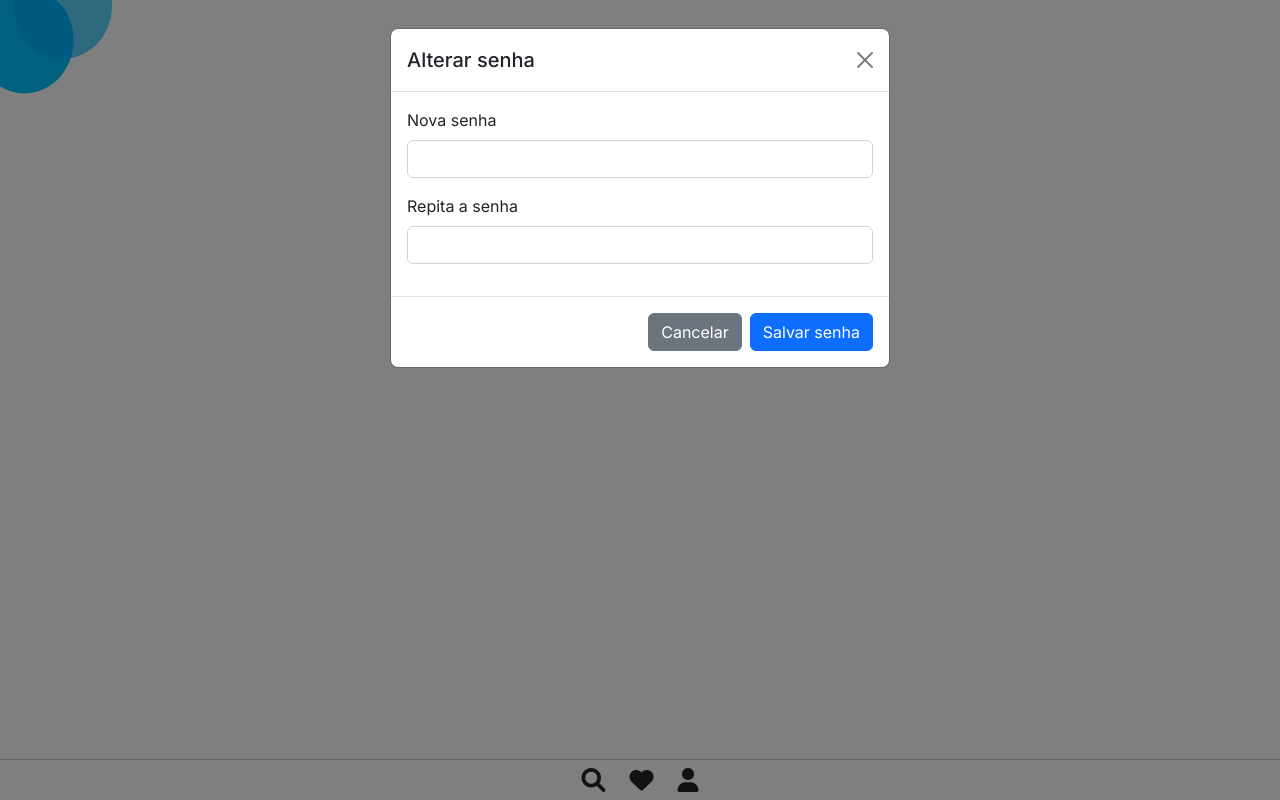
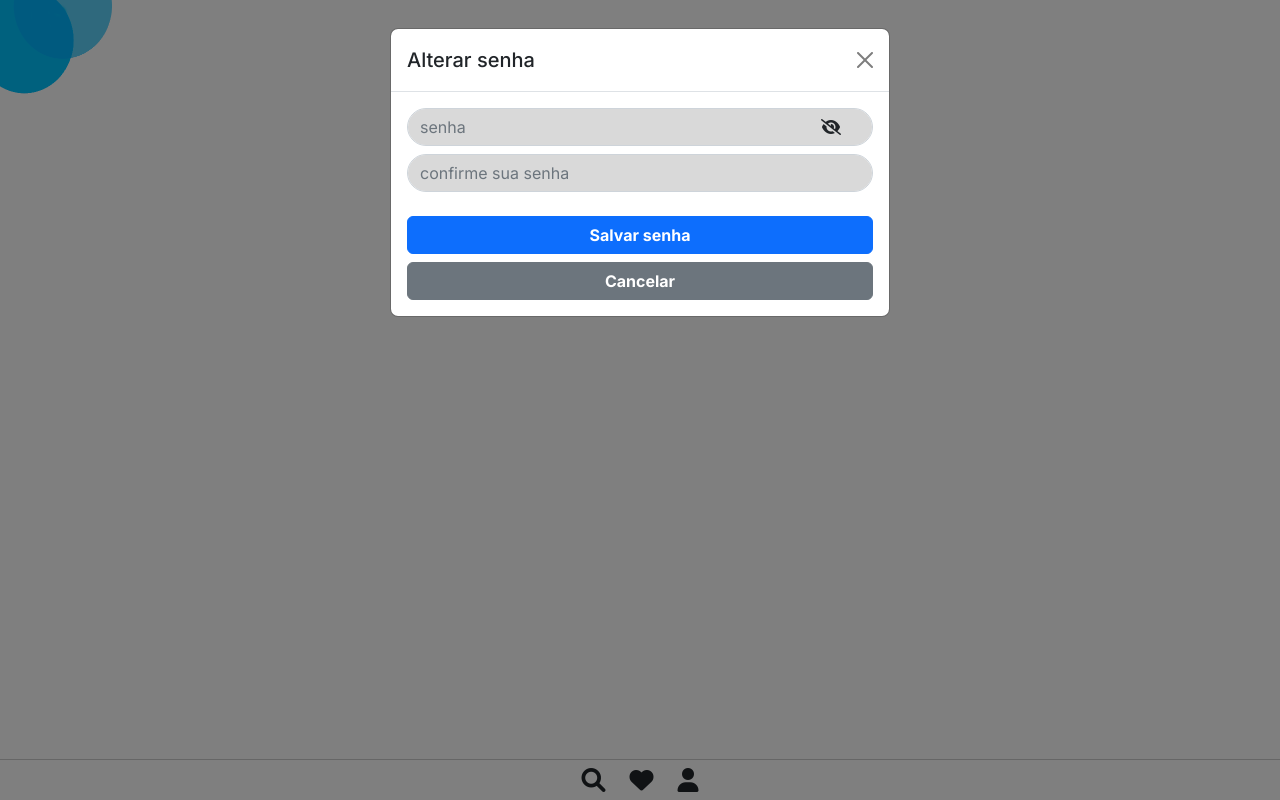
Before and after one commit to Erich-z/UC-Senac2, a PHP site: page /pages/edit-profile.html in a window 1280 px wide, after a click on "Alterar senha". Run offline with PHP 8.4, Linux system fonts and the light colour scheme.

Commit message:
edit-profile

```diff
--- a/css/style.css
+++ b/css/style.css
@@ -1,7 +1,8 @@
 body {
   font-family: "Inter", sans-serif;
 }
-body .user-profile .fa-envelope, body .user-profile .fa-sign-out-alt {
+body .user-profile .fa-envelope,
+body .user-profile .fa-sign-out-alt {
   font-size: 1.3rem;
 }
 body .img-user {
@@ -140,6 +141,13 @@ body main .container .card .menu {
   line-height: 1.2;
 }
 
+.change-password {
+  position: relative;
+}
+.change-password .eye-icon {
+  right: 2rem !important;
+}
+
 .tab {
   padding: 0.5rem 0;
   position: fixed;
--- a/css/style.scss
+++ b/css/style.scss
@@ -1,4 +1,4 @@
-$backgroundInput:#D9D9D9;
+$backgroundInput: #D9D9D9;
 $sm: 576px;
 $md: 768px;
 $lg: 992px;
@@ -11,41 +11,50 @@ $xxl: 1400px;
 
 
 body {
-    .user-profile{
-        .fa-envelope, .fa-sign-out-alt{
+    .user-profile {
+
+        .fa-envelope,
+        .fa-sign-out-alt {
             font-size: 1.3rem;
 
         }
 
     }
 
-    .img-user{
+    .img-user {
 
-        width:9rem ;
+        width: 9rem;
     }
-    .search-input{
+
+    .search-input {
         border-right: none;
-        border-radius:10rem 0rem 0rem 10rem !important ;
+        border-radius: 10rem 0rem 0rem 10rem !important;
     }
-    .search-input-left{
+
+    .search-input-left {
         border-left: none;
         background-color: transparent;
-        border-radius:0rem 10rem 10rem 0rem !important ;
+        border-radius: 0rem 10rem 10rem 0rem !important;
     }
-    font-family: 'Inter', sans-serif;
-    .login-page{
+
+    font-family: 'Inter',
+    sans-serif;
+
+    .login-page {
         height: 100vh;
         display: flex;
         flex-direction: column;
-        justify-content:center ;
-        &{
+        justify-content: center;
+
+        & {
             @media (min-width:$xl) {
-               width:500px !important;
+                width: 500px !important;
             }
         }
 
 
     }
+
     .logo-text {
         color: #1c1c1c;
         font-weight: 900;
@@ -57,20 +66,22 @@ body {
     }
 
     .login {
-        .eye-icon{
+        .eye-icon {
             position: absolute;
             top: .7rem;
             right: 1rem;
         }
+
         .form-outline {
 
             .form-notch {
                 display: none;
             }
         }
-        .invalid-feedback{
+
+        .invalid-feedback {
             margin-top: -1rem;
-            position:relative;
+            position: relative;
         }
 
         input {
@@ -115,9 +126,10 @@ body {
                 height: 1px;
                 color: #000;
                 background: #ccc;
+
                 @media (min-width:$xl) {
-                    width:42% !important;
-                 }
+                    width: 42% !important;
+                }
 
             }
 
@@ -130,9 +142,10 @@ body {
                 height: 1px;
                 color: #000;
                 background: #ccc;
+
                 @media (min-width:$xl) {
-                    width:42% !important;
-                 }
+                    width: 42% !important;
+                }
             }
 
         }
@@ -167,37 +180,50 @@ body {
     }
 }
 
-.home-page{
+.home-page {
 
-    img{
+    img {
         border-radius: 1.4rem;
     }
 
-    .card{
-        &:last-child{
+    .card {
+        &:last-child {
             padding-bottom: 3rem;
         }
+
         border: none;
 
-        .card-body{
-            padding:0 .6rem;
+        .card-body {
+            padding: 0 .6rem;
         }
-        .card-title{
+
+        .card-title {
             font-size: 16px;
             font-weight: 700;
             margin: 0;
             line-height: 1.2;
 
         }
-        .card-text{
+
+        .card-text {
             margin: 0;
             padding: 0;
             line-height: 1.2;
         }
     }
+
 }
 
-.tab{
+.change-password {
+    position: relative;
+
+
+    .eye-icon {
+        right: 2rem !important;
+    }
+}
+
+.tab {
     padding: .5rem 0;
     position: fixed;
     bottom: 0;
--- a/pages/edit-profile.html
+++ b/pages/edit-profile.html
@@ -35,6 +35,7 @@
     <main class=" mt-5 container">
         <div class="d-flex align-items-center justify-content-center">
             <img src="/img/65265871.jpg" alt="" class="rounded-circle img-fluid img-user opacity-75" />
+
             <div class="ms-3">
                 <p class="fw-bold mb-0">Jubileu Roberto</p>
             </div>
@@ -42,8 +43,8 @@
         <div class="mt-4 gap-3 d-flex flex-column align-items-center ">
             <!-- Button trigger modal -->
             <button id="button" type="button" class="btn btn-primary border-0" data-bs-toggle="modal"
-                data-bs-target="#staticBackdrop" style="background-color: #5AC1FB; width: 18rem;">Anunciar
-                imovel</button>
+                data-bs-target="#staticBackdrop"
+                style="background-color: #5AC1FB; width: 18rem; text-align: left">Alterar senha</button>
 
             <!-- Modal -->
             <div class="modal fade" id="staticBackdrop" data-bs-backdrop="static" data-bs-keyboard="false" tabindex="-1"
@@ -55,56 +56,87 @@
                             <button type="button" class="btn-close" data-bs-dismiss="modal" aria-label="Close"></button>
                         </div>
                         <div class="modal-body">
-
-                            <form>
-                                <div class="mb-3">
-                                  <label for="exampleInputEmail1" class="form-label">Nova senha</label>
-                                  <input type="email" class="form-control" id="exampleInputEmail1" aria-describedby="emailHelp">
+                            <form action="#" method="post" class="needs-validation" novalidate>
+                                <div class="login d-grid gap-2 change-password">
+                                    <div class="form-outline">
+                                        <input type="password" id="formPassword" class="form-control rounded-pill "
+                                            placeholder="senha" required />
+                                        <div class="invalid-feedback ms-2 mt-2">Por favor, insira sua senha</div>
+                                        <i class="fas eye-icon fa-eye-slash"></i>
+                                    </div>
+                                    <div class="form-outline">
+                                        <input type="password" id="formPassword" class="form-control rounded-pill "
+                                            placeholder="confirme sua senha" required />
+                                        <div class="invalid-feedback ms-2 mt-2">Por favor, confirme sua senha</div>
+                                    </div>
+                                </div>
+                                <div class="d-grid gap-2 buttons-login pt-2">
+                                    <button type="submit" class="btn btn-primary enter-button  mt-3">
+                                        Salvar senha
+                                    </button>
+                                    <button type="button" class="btn btn-secondary"
+                                        data-bs-dismiss="modal">Cancelar</button>
 
                                 </div>
-                                <div class="mb-3">
-                                  <label for="exampleInputPassword1" class="form-label">Repita a senha</label>
-                                  <input type="password" class="form-control" id="exampleInputPassword1">
-                                </div>
+                            </form>
+                        </div>
 
-
-                              </form>
-                        </div>
-                        <div class="modal-footer">
-                            <button type="button" class="btn btn-secondary" data-bs-dismiss="modal">Cancelar</button>
-                            <button type="button" class="btn btn-primary">Salvar senha</button>
-                        </div>
                     </div>
                 </div>
             </div>
 
             <button id="button" type="button" class="btn btn-primary border-0" data-bs-toggle="modal"
-                data-bs-target="#staticBackdrop" style="background-color: #5AC1FB; width: 18rem;">Anunciar
-                imovel</button>
+                data-bs-target="#staticBackdrop2"
+                style="background-color: #5AC1FB; width: 18rem; text-align: left;">Alterar
+                email</button>
 
             <!-- Modal -->
-            <div class="modal fade" id="staticBackdrop" data-bs-backdrop="static" data-bs-keyboard="false" tabindex="-1"
-                aria-labelledby="staticBackdropLabel" aria-hidden="true">
+            <div class="modal fade" id="staticBackdrop2" data-bs-backdrop="static" data-bs-keyboard="false"
+                tabindex="-1" aria-labelledby="staticBackdropLabel" aria-hidden="true">
                 <div class="modal-dialog">
                     <div class="modal-content">
                         <div class="modal-header">
-                            <h5 class="modal-title" id="staticBackdropLabel">Alterar senha</h5>
+                            <h5 class="modal-title " id="staticBackdropLabe2">Alterar email</h5>
                             <button type="button" class="btn-close" data-bs-dismiss="modal" aria-label="Close"></button>
                         </div>
+
                         <div class="modal-body">
-                            ...
-                        </div>
-                        <div class="modal-footer">
-                            <button type="button" class="btn btn-secondary" data-bs-dismiss="modal">Cancelar</button>
-                            <button type="button" class="btn btn-primary">Salvar senha</button>
+                            <form action="#" method="post" class="needs-validation" novalidate>
+                                <div class="login d-grid gap-2">
+                                    <div class="form-outline">
+                                        <input type="text" id="formEmail" class="form-control rounded-pill"
+                                            placeholder="Novo email" required />
+                                        <div class="invalid-feedback ms-2 mt-2">Por favor, insira seu email</div>
+                                    </div>
+                                </div>
+                                <div class="d-grid gap-2 buttons-login pt-2">
+                                    <button type="submit" class="btn btn-primary enter-button  mt-3">
+                                        Salvar email
+                                    </button>
+                                    <button type="button" class="btn btn-secondary"
+                                        data-bs-dismiss="modal">Cancelar</button>
+
+                                </div>
+                            </form>
                         </div>
                     </div>
                 </div>
+
+
             </div>
+
+
+
+
+
+
 
         </div>
 
-
+        <!-- <div class="text-center" style=" position: relative; bottom: -15rem;  ">
+            <button onclick="window.history.back()" type="button" class="btn btn-primary border-0"
+                style="background-color: #007cc4; width: 10rem; ">Salvar e sair</button>
+        </div> -->
 
     </main>
 
@@ -126,6 +158,7 @@
         integrity="sha384-7VPbUDkoPSGFnVtYi0QogXtr74QeVeeIs99Qfg5YCF+TidwNdjvaKZX19NZ/e6oz"
         crossorigin="anonymous"></script>
 
+    <script src="../js/main.js"></script>
 
 
 </html>
--- a/pages/user-profile.html
+++ b/pages/user-profile.html
@@ -35,7 +35,7 @@
             <img src="/img/65265871.jpg" alt="" class="rounded-circle img-fluid img-user" />
             <div class="ms-3">
                 <p class="fw-bold mb-0">Jubileu Roberto</p>
-                <p class="text-muted mb-0">Editar perfil</p>
+                <p class="text-muted mb-0"><a href="./edit-profile.html"> Editar perfil</a></p>
 
                 <i class="fas  fa-envelope"></i>
                 <i class="fas ms-2 fa-sign-out-alt"  style="color: #5AC1FB;"></i>
```
Also changed, not shown: 1 other file.
